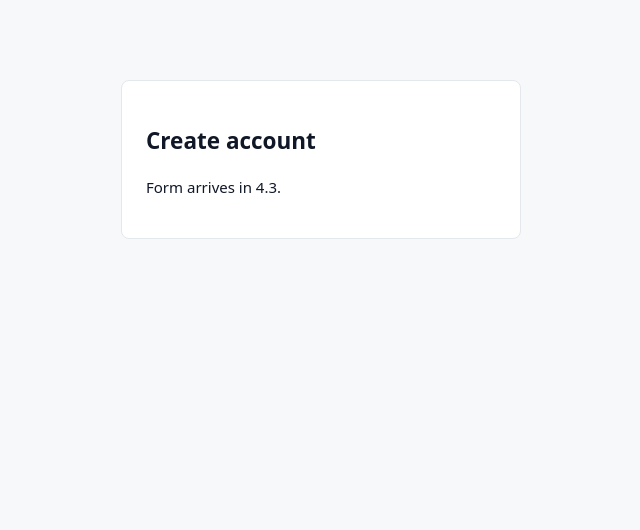
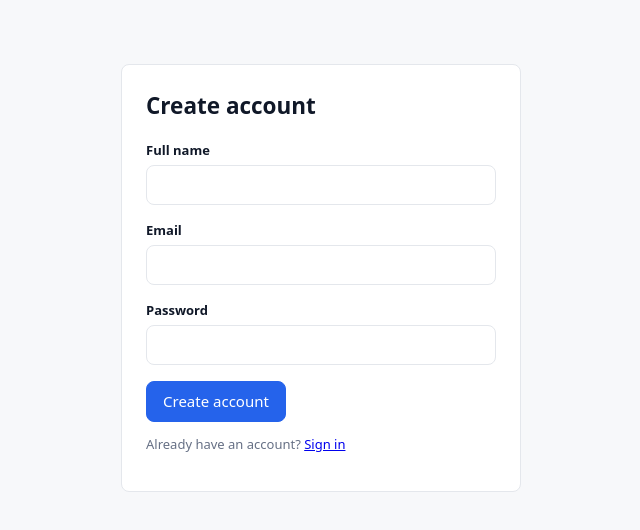
Before and after one commit to Nileshpar835/DevTask-Hub, a React (Vite) app in the folder frontend/: page /register in a window 1280 px wide. Shown: the top 530 px of the page, without its empty margins (319-959 px from the left). Built offline with nearby package versions, Linux system fonts and the light colour scheme; no server answers.

Commit message:
feat: update frontend styles, navigation layout, and auth registration

```diff
--- a/frontend/src/App.css
+++ b/frontend/src/App.css
@@ -1,87 +1,346 @@
-.app { display: flex; min-height: 100vh; }
+.app {
+  display: flex;
+  min-height: 100vh;
+}
 
 .sidebar {
-  width: 240px; flex-shrink: 0; height: 100vh; position: sticky; top: 0;
-  display: flex; flex-direction: column; gap: 16px;
-  padding: 16px; background: var(--surface); border-right: 1px solid var(--border);
+  width: 240px;
+  flex-shrink: 0;
+  height: 100vh;
+  position: sticky;
+  top: 0;
+  display: flex;
+  flex-direction: column;
+  gap: 16px;
+  padding: 16px;
+  background: var(--surface);
+  border-right: 1px solid var(--border);
 }
-.brand { font-size: 18px; font-weight: 700; }
-.nav { display: flex; flex-direction: column; gap: 4px; flex: 1; }
+
+.brand {
+  font-size: 18px;
+  font-weight: 700;
+}
+
+.nav {
+  display: flex;
+  flex-direction: column;
+  gap: 4px;
+  flex: 1;
+}
+
 .nav-link {
-  display: block; padding: 8px 12px; border-radius: var(--radius);
-  color: var(--text); text-decoration: none;
+  display: block;
+  padding: 8px 12px;
+  border-radius: var(--radius);
+  color: var(--text);
+  text-decoration: none;
 }
-.nav-link:hover { background: var(--bg); }
-.nav-link.active { background: #eff6ff; color: var(--primary); font-weight: 600; }
-.user-chip { font-size: 13px; color: var(--muted); border-top: 1px solid var(--border); padding-top: 12px; }
 
-.main { flex: 1; min-width: 0; display: flex; flex-direction: column; }
+.nav-link:hover {
+  background: var(--bg);
+}
+
+.nav-link.active {
+  background: #eff6ff;
+  color: var(--primary);
+  font-weight: 600;
+}
+
+.user-chip {
+  font-size: 13px;
+  color: var(--muted);
+  border-top: 1px solid var(--border);
+  padding-top: 12px;
+}
+
+.main {
+  flex: 1;
+  min-width: 0;
+  display: flex;
+  flex-direction: column;
+}
+
 .topbar {
-  display: flex; align-items: center; gap: 12px;
-  padding: 12px 24px; background: var(--surface);
-  border-bottom: 1px solid var(--border); position: sticky; top: 0; z-index: 5;
+  display: flex;
+  align-items: center;
+  gap: 12px;
+  padding: 12px 24px;
+  background: var(--surface);
+  border-bottom: 1px solid var(--border);
+  position: sticky;
+  top: 0;
+  z-index: 5;
 }
-.page-title { margin: 0; font-size: 16px; }
+
+.page-title {
+  margin: 0;
+  font-size: 16px;
+}
+
 .avatar {
-  margin-left: auto; width: 32px; height: 32px; border-radius: 50%;
-  background: var(--primary); color: #fff;
-  display: grid; place-items: center; font-size: 13px; font-weight: 600;
+  margin-left: auto;
+  width: 32px;
+  height: 32px;
+  border-radius: 50%;
+  background: var(--primary);
+  color: #fff;
+  display: grid;
+  place-items: center;
+  font-size: 13px;
+  font-weight: 600;
 }
-.content { padding: 24px; }
 
-.hamburger { display: none; }
-.scrim { display: none; }
+.content {
+  padding: 24px;
+}
+
+.hamburger {
+  display: none;
+}
+
+.scrim {
+  display: none;
+}
 
 .auth-page {
-  max-width: 400px; margin: 10vh auto; padding: 24px;
-  background: var(--surface); border: 1px solid var(--border); border-radius: var(--radius);
+  max-width: 400px;
+  margin: 10vh auto;
+  padding: 24px;
+  background: var(--surface);
+  border: 1px solid var(--border);
+  border-radius: var(--radius);
 }
 
 @media (max-width: 768px) {
   .hamburger {
-    display: inline-flex; align-items: center; justify-content: center;
-    width: 36px; height: 36px; border: 1px solid var(--border);
-    border-radius: var(--radius); background: var(--surface); cursor: pointer;
+    display: inline-flex;
+    align-items: center;
+    justify-content: center;
+    width: 36px;
+    height: 36px;
+    border: 1px solid var(--border);
+    border-radius: var(--radius);
+    background: var(--surface);
+    cursor: pointer;
   }
+
   .sidebar {
-    position: fixed; top: 0; left: 0; bottom: 0; height: 100dvh;
-    transform: translateX(-100%); transition: transform 0.2s ease; z-index: 30;
+    position: fixed;
+    top: 0;
+    left: 0;
+    bottom: 0;
+    height: 100dvh;
+    transform: translateX(-100%);
+    transition: transform 0.2s ease;
+    z-index: 30;
   }
-  .nav-open .sidebar { transform: translateX(0); }
+
+  .nav-open .sidebar {
+    transform: translateX(0);
+  }
+
   .scrim {
-    display: block; position: fixed; inset: 0;
-    background: rgba(16, 24, 40, 0.45); border: 0; z-index: 20;
+    display: block;
+    position: fixed;
+    inset: 0;
+    background: rgba(16, 24, 40, 0.45);
+    border: 0;
+    z-index: 20;
   }
 }
-.user-role { font-size: 12px; color: var(--muted); }
+
+.user-role {
+  font-size: 12px;
+  color: var(--muted);
+}
+
 .user-chip button {
-  background: none; border: 0; padding: 0; margin-top: 4px;
-  color: var(--primary); cursor: pointer; font-size: 13px;
+  background: none;
+  border: 0;
+  padding: 0;
+  margin-top: 4px;
+  color: var(--primary);
+  cursor: pointer;
+  font-size: 13px;
 }
+
 .form-card {
-  max-width: 400px; margin: 8vh auto; padding: 24px;
-  background: var(--surface); border: 1px solid var(--border); border-radius: var(--radius);
+  max-width: 400px;
+  margin: 8vh auto;
+  padding: 24px;
+  background: var(--surface);
+  border: 1px solid var(--border);
+  border-radius: var(--radius);
 }
-.form-card h2 { margin-top: 0; }
-.field { margin-bottom: 16px; }
-.field label { display: block; margin-bottom: 4px; font-size: 13px; font-weight: 600; }
+
+.form-card h2 {
+  margin-top: 0;
+}
+
+.field {
+  margin-bottom: 16px;
+}
+
+.field label {
+  display: block;
+  margin-bottom: 4px;
+  font-size: 13px;
+  font-weight: 600;
+}
+
 .field input {
-  width: 100%; padding: 8px 12px; font: inherit;
-  border: 1px solid var(--border); border-radius: var(--radius);
-  background: var(--surface); color: var(--text);
+  width: 100%;
+  padding: 8px 12px;
+  font: inherit;
+  border: 1px solid var(--border);
+  border-radius: var(--radius);
+  background: var(--surface);
+  color: var(--text);
 }
-.field input:focus { outline: 2px solid var(--primary); outline-offset: 1px; border-color: var(--primary); }
-.field input[aria-invalid="true"] { border-color: var(--danger); }
-.field-error { margin: 4px 0 0; font-size: 12px; color: var(--danger); }
+
+.field input:focus {
+  outline: 2px solid var(--primary);
+  outline-offset: 1px;
+  border-color: var(--primary);
+}
+
+.field input[aria-invalid="true"] {
+  border-color: var(--danger);
+}
+
+.field-error {
+  margin: 4px 0 0;
+  font-size: 12px;
+  color: var(--danger);
+}
+
 .form-error {
-  margin: 0 0 16px; padding: 8px 12px; font-size: 13px;
-  background: #fef3f2; border: 1px solid #fecdca; border-radius: var(--radius); color: var(--danger);
+  margin: 0 0 16px;
+  padding: 8px 12px;
+  font-size: 13px;
+  background: #fef3f2;
+  border: 1px solid #fecdca;
+  border-radius: var(--radius);
+  color: var(--danger);
 }
+
 .btn {
-  padding: 8px 16px; border-radius: var(--radius); border: 1px solid var(--border);
-  background: var(--surface); color: var(--text); cursor: pointer; font: inherit;
+  padding: 8px 16px;
+  border-radius: var(--radius);
+  border: 1px solid var(--border);
+  background: var(--surface);
+  color: var(--text);
+  cursor: pointer;
+  font: inherit;
 }
-.btn-primary { background: var(--primary); border-color: var(--primary); color: #fff; }
-.btn:disabled { opacity: 0.6; cursor: default; }
-.form-alt { font-size: 13px; color: var(--muted); }
-.page-state { color: var(--muted); }
+
+.btn-primary {
+  background: var(--primary);
+  border-color: var(--primary);
+  color: #fff;
+}
+
+.btn:disabled {
+  opacity: 0.6;
+  cursor: default;
+}
+
+.form-alt {
+  font-size: 13px;
+  color: var(--muted);
+}
+
+.page-state {
+  color: var(--muted);
+}
+
+.form-card {
+  max-width: 400px;
+  margin: 8vh auto;
+  padding: 24px;
+  background: var(--surface);
+  border: 1px solid var(--border);
+  border-radius: var(--radius);
+}
+
+.form-card h2 {
+  margin-top: 0;
+}
+
+.field {
+  margin-bottom: 16px;
+}
+
+.field label {
+  display: block;
+  margin-bottom: 4px;
+  font-size: 13px;
+  font-weight: 600;
+}
+
+.field input {
+  width: 100%;
+  padding: 8px 12px;
+  font: inherit;
+  border: 1px solid var(--border);
+  border-radius: var(--radius);
+  background: var(--surface);
+  color: var(--text);
+}
+
+.field input:focus {
+  outline: 2px solid var(--primary);
+  outline-offset: 1px;
+  border-color: var(--primary);
+}
+
+.field input[aria-invalid="true"] {
+  border-color: var(--danger);
+}
+
+.field-error {
+  margin: 4px 0 0;
+  font-size: 12px;
+  color: var(--danger);
+}
+
+.form-error {
+  margin: 0 0 16px;
+  padding: 8px 12px;
+  font-size: 13px;
+  background: #fef3f2;
+  border: 1px solid #fecdca;
+  border-radius: var(--radius);
+  color: var(--danger);
+}
+
+.btn {
+  padding: 8px 16px;
+  border-radius: var(--radius);
+  border: 1px solid var(--border);
+  background: var(--surface);
+  color: var(--text);
+  cursor: pointer;
+  font: inherit;
+}
+
+.btn-primary {
+  background: var(--primary);
+  border-color: var(--primary);
+  color: #fff;
+}
+
+.btn:disabled {
+  opacity: 0.6;
+  cursor: default;
+}
+
+.form-alt {
+  font-size: 13px;
+  color: var(--muted);
+}
+
+.page-state {
+  color: var(--muted);
+}
--- a/frontend/src/pages/Placeholders.tsx
+++ b/frontend/src/pages/Placeholders.tsx
@@ -2,19 +2,7 @@ export function Dashboard() {
     return <h2>Dashboard</h2>;
 }
 
-export function Login() {
-    return <div className="auth-page">
-        <h2>Sign In</h2>
-        <p>Form arrives in 4.3.</p>
-    </div>;
-}
 
-export function Register() {
-    return <div className="auth-page">
-        <h2>Create account</h2>
-        <p>Form arrives in 4.3.</p>
-    </div>;
-}
 
 export function Projects() {
     return <h2>Projects</h2>;
--- a/frontend/src/pages/Register.tsx
+++ b/frontend/src/pages/Register.tsx
@@ -0,0 +1,109 @@
+import { useRef, useState } from "react";
+import type { FormEvent } from "react";
+import { isAxiosError } from "axios";
+import { Link, Navigate, useNavigate } from "react-router-dom";
+import { useAuth } from "../context/useAuth";
+
+export default function Register() {
+    const { user, register } = useAuth();
+    const navigate = useNavigate();
+
+    const fullNameRef = useRef<HTMLInputElement>(null);
+    const emailRef = useRef<HTMLInputElement>(null);
+    const passwordRef = useRef<HTMLInputElement>(null);
+
+    const [fullName, setFullName] = useState("");
+    const [email, setEmail] = useState("");
+    const [password, setPassword] = useState("");
+    const [errors, setErrors] = useState<{ fullName?: string; email?: string; password?: string }>({});
+    const [serverError, setServerError] = useState<string | null>(null);
+    const [pending, setPending] = useState(false);
+
+    if (user) return <Navigate to="/" replace />;
+
+    async function handleSubmit(e: FormEvent) {
+        e.preventDefault();
+        const next: { fullName?: string; email?: string; password?: string } = {};
+        if (!fullName) next.fullName = "Full name is required.";
+        else if (fullName.length > 100) next.fullName = "Full name must be 100 characters or fewer.";
+        if (!email) next.email = "Email is required.";
+        else if (!/^[^\s@]+@[^\s@]+\.[^\s@]+$/.test(email)) next.email = "Enter a valid email address.";
+        if (!password) next.password = "Password is required.";
+        else if (password.length < 8) next.password = "Password must be at least 8 characters.";
+        setErrors(next);
+        setServerError(null);
+        if (next.fullName) { fullNameRef.current?.focus(); return; }
+        if (next.email) { emailRef.current?.focus(); return; }
+        if (next.password) { passwordRef.current?.focus(); return; }
+
+        setPending(true);
+        try {
+            await register(fullName, email, password);
+            navigate("/", { replace: true });
+        } catch (err) {
+            if (isAxiosError(err)) {
+                const data = err.response?.data as { error?: string; errors?: Record<string, string[]> } | undefined;
+                if (data?.errors) {
+                    const pick = (name: string) => {
+                        const key = Object.keys(data.errors!).find((k) => k.toLowerCase() === name.toLowerCase());
+                        return key ? data.errors![key]?.[0] : undefined;
+                    };
+                    const next = { fullName: pick("FullName"), email: pick("Email"), password: pick("Password") };
+                    setErrors(next);
+                    if (next.fullName) fullNameRef.current?.focus();
+                    else if (next.email) emailRef.current?.focus();
+                    else if (next.password) passwordRef.current?.focus();
+                } else {
+                    setServerError(data?.error ?? "Registration failed. Is the API running on port 5109?");
+                }
+            } else {
+                setServerError("Unexpected error. Please try again.");
+            }
+        } finally {
+            setPending(false);
+        }
+    }
+
+    return (
+        <div className="form-card">
+            <h2>Create account</h2>
+            {serverError && <p className="form-error" role="alert">{serverError}</p>}
+            <form onSubmit={handleSubmit} noValidate>
+                <div className="field">
+                    <label htmlFor="fullName">Full name</label>
+                    <input
+                        id="fullName" ref={fullNameRef} type="text" autoComplete="name" maxLength={100}
+                        value={fullName} onChange={(e) => setFullName(e.target.value)}
+                        aria-invalid={errors.fullName ? true : undefined}
+                        aria-describedby={errors.fullName ? "fullname-error" : undefined}
+                    />
+                    {errors.fullName && <p className="field-error" id="fullname-error">{errors.fullName}</p>}
+                </div>
+                <div className="field">
+                    <label htmlFor="email">Email</label>
+                    <input
+                        id="email" ref={emailRef} type="email" autoComplete="email"
+                        value={email} onChange={(e) => setEmail(e.target.value)}
+                        aria-invalid={errors.email ? true : undefined}
+                        aria-describedby={errors.email ? "email-error" : undefined}
+                    />
+                    {errors.email && <p className="field-error" id="email-error">{errors.email}</p>}
+                </div>
+                <div className="field">
+                    <label htmlFor="password">Password</label>
+                    <input
+                        id="password" ref={passwordRef} type="password" autoComplete="new-password"
+                        value={password} onChange={(e) => setPassword(e.target.value)}
+                        aria-invalid={errors.password ? true : undefined}
+                        aria-describedby={errors.password ? "password-error" : undefined}
+                    />
+                    {errors.password && <p className="field-error" id="password-error">{errors.password}</p>}
+                </div>
+                <button className="btn btn-primary" type="submit" disabled={pending}>
+                    {pending ? "Creating account…" : "Create account"}
+                </button>
+            </form>
+            <p className="form-alt">Already have an account? <Link to="/login">Sign in</Link></p>
+        </div>
+    );
+}
```
Also changed, not shown: frontend/src/App.tsx (+8 -2 lines), frontend/src/components/Layout.tsx (+4 -3 lines), frontend/src/pages/Login.tsx (+16 -2 lines).
